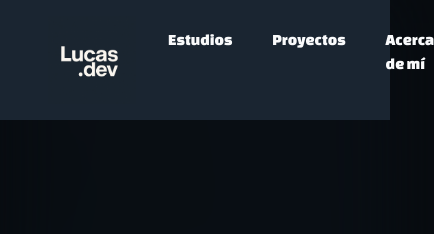
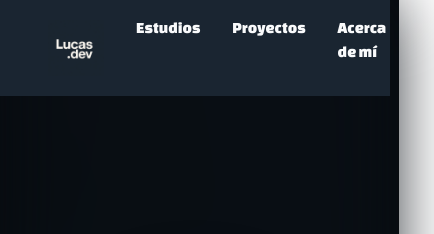
Before and after one commit to LucasIsCodingHard/Proyecto-DesarrolloWeb, a website: page index.html in a window 390 px wide. Shown: the top 234 px of the page, 434 px wide, since content can reach past the window. Drawn offline with nearby package versions, Linux system fonts and the light colour scheme; files that its build step writes are made by us from their sources.

Commit message:
Adjust image size and navigation gap in mobile

```diff
--- a/css/style.scss
+++ b/css/style.scss
@@ -73,14 +73,14 @@ header {
   background: #1a2531;
 
   img {
-    width: 5.5rem;
-    height: 5.5rem;
+    width: 3.5rem;
+    height: 3.5rem;
   }
 
   nav {
     ul {
       display: inline-flex;
-      gap: 2.5rem;
+      gap: 2rem;
       list-style: none;
 
       li {
```
